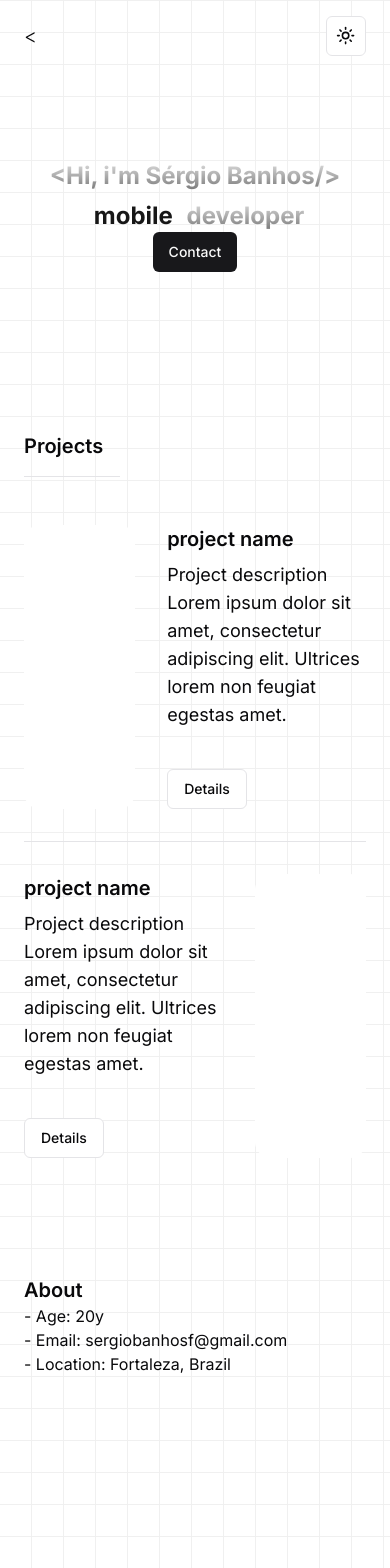
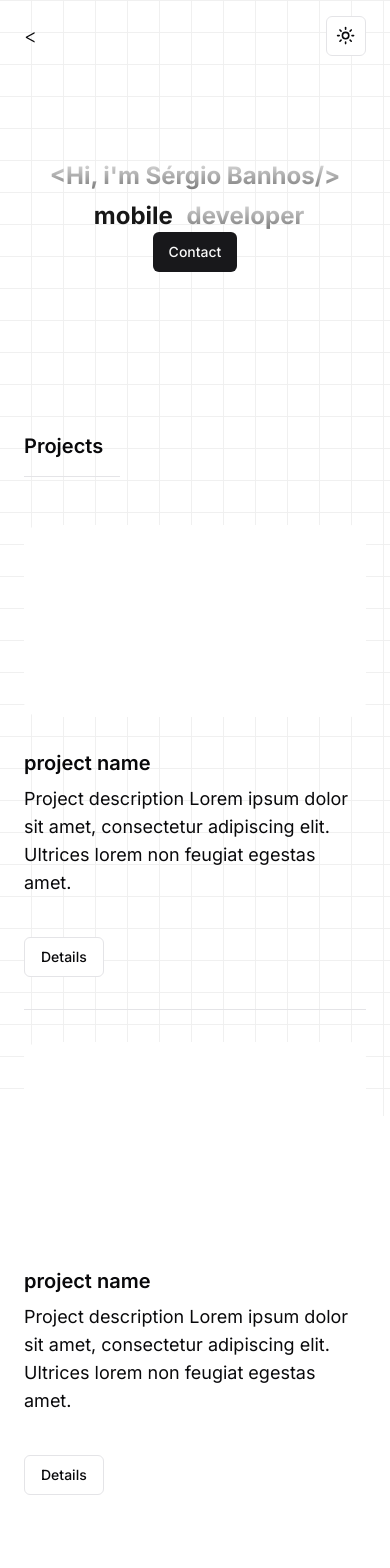
Before and after one commit to sergipe085/portfolio, a Next.js app: page / in a window 390 px wide. Shown: the top 1568 px of the page. After the commit the page ends 1495 px from the top, so only its background shows below. Built offline with nearby package versions, Linux system fonts and the light colour scheme.

Commit message:
responsive projects

```diff
--- a/src/app/page.tsx
+++ b/src/app/page.tsx
@@ -24,7 +24,7 @@ export default function Home() {
 
       <div className="px-6 w-full md:px-40">
         <Projects/>
-        <AboutMe/>
+        {/* <AboutMe/> */}
       </div>
 
     </div>
--- a/src/components/sections/projects.tsx
+++ b/src/components/sections/projects.tsx
@@ -10,8 +10,8 @@ export function Projects() {
                 <Subtitle>Projects</Subtitle>
                 <Separator className="my-4 mb-12"/>
             </div>
-            <div className="flex flex-row gap-8">
-                <div className="bg-white aspect-video w-[550px] rounded-2xl">
+            <div className="flex flex-col md:flex-row gap-8">
+                <div className="bg-white aspect-video w-full md:w-[550px] rounded-2xl">
 
                 </div>
                 <div className="flex flex-col justify-end items-start gap-2 h-auto">
@@ -21,8 +21,8 @@ export function Projects() {
                 </div>
             </div>
             <Separator className="my-8"/>
-            <div className="flex flex-row-reverse gap-8">
-                <div className="bg-white aspect-video w-[550px] rounded-2xl">
+            <div className="flex flex-col md:flex-row-reverse gap-8">
+                <div className="bg-white aspect-video w-full md:w-[550px] rounded-2xl">
 
                 </div>
                 <div className="flex flex-col justify-end items-start gap-2 h-auto">
```
